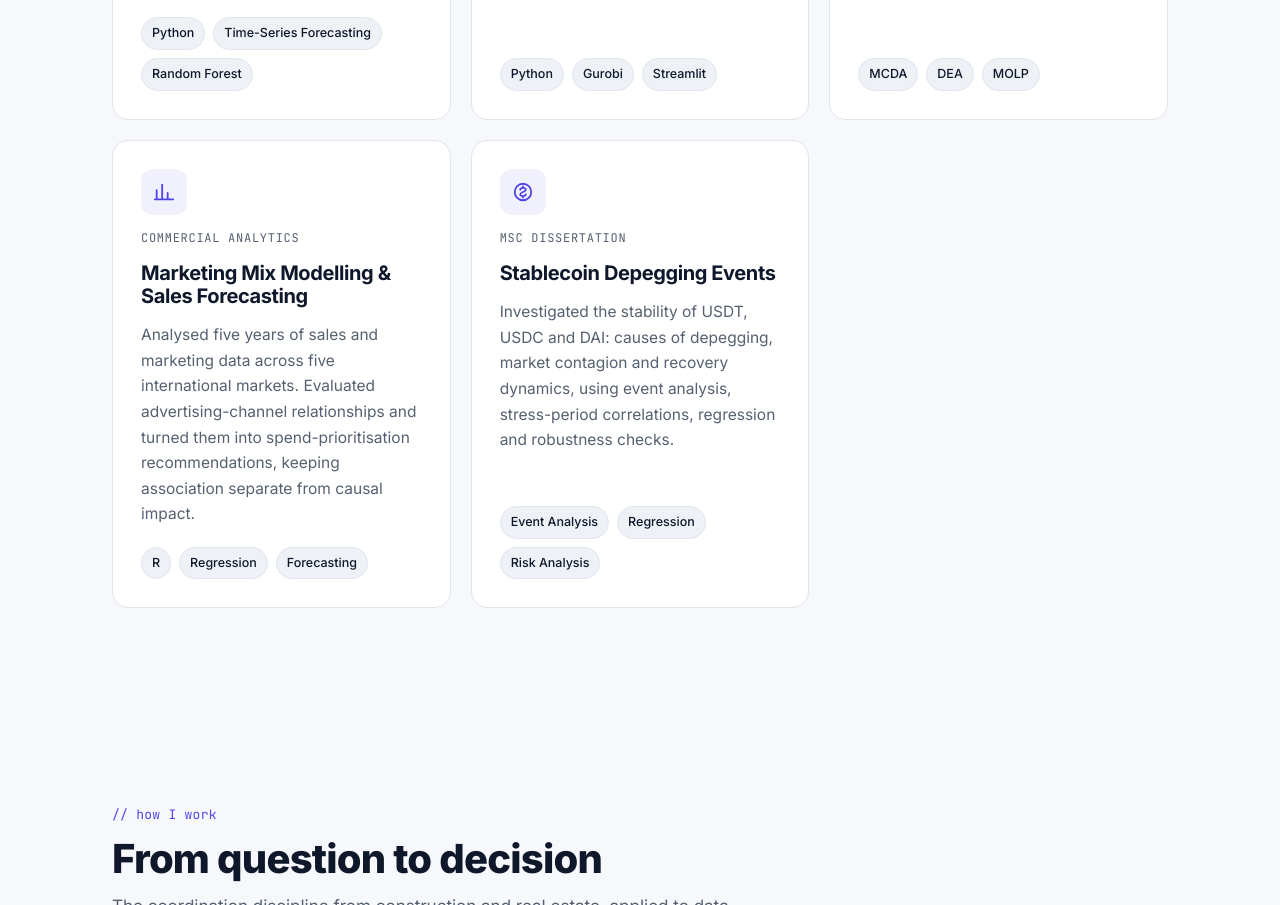
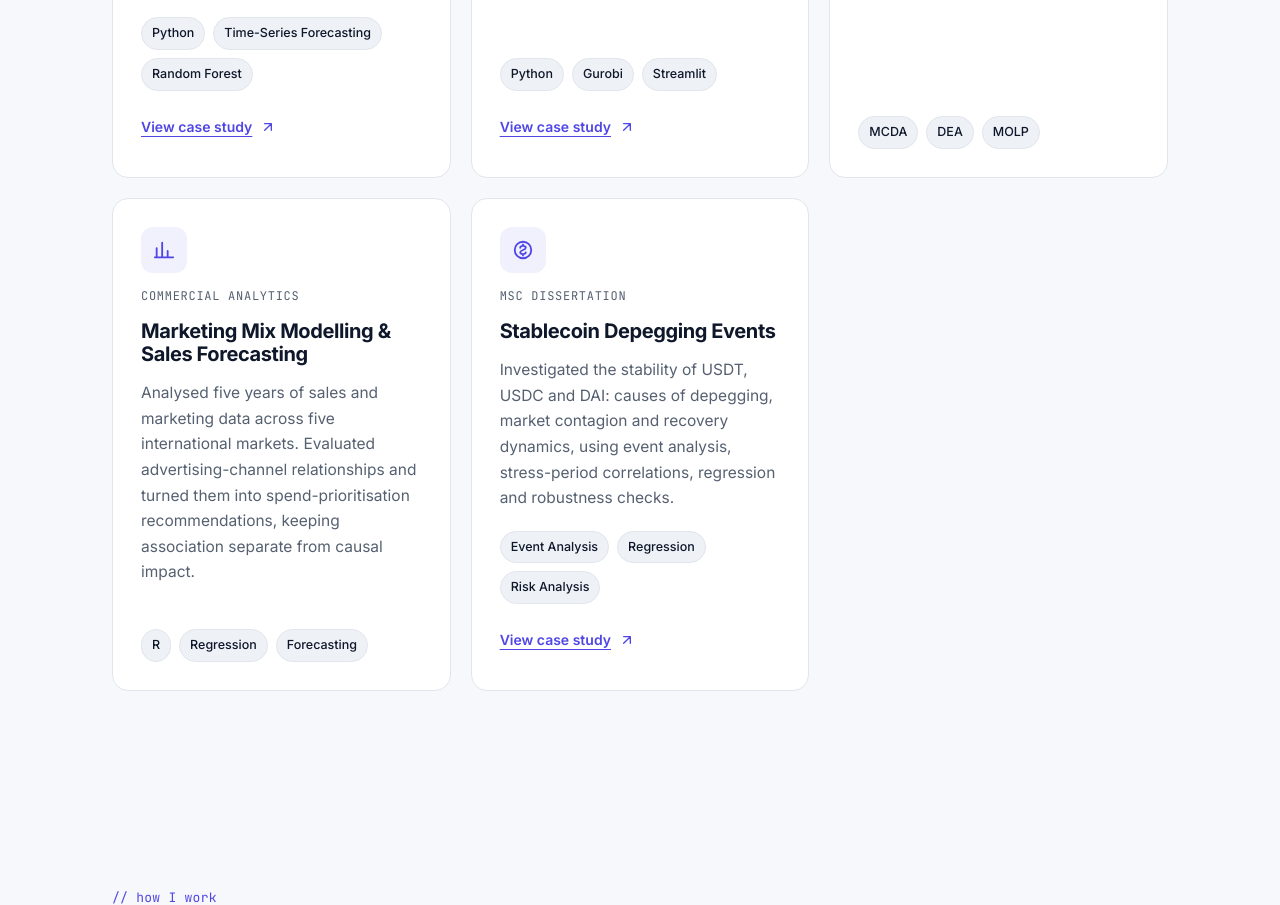
Before and after one commit to renukahulsurkar99/my-portfolio, a plain HTML site: page index.html in a window 1280 px wide. Shown: the part 1830-2735 px from the top of the page. Drawn offline with Linux system fonts and the light colour scheme.

Commit message:
Add case study links to three portfolio projects

```diff
--- a/index.html
+++ b/index.html
@@ -217,6 +217,13 @@
   .project p { color: var(--muted); font-size: 15.5px; }
   .tags { display: flex; flex-wrap: wrap; gap: 8px; margin-top: auto; padding-top: 6px; }
   .tag { font-size: 12.5px; font-weight: 500; padding: 5px 10px; border-radius: 999px; background: var(--surface-2); color: var(--text); border: 1px solid var(--border); }
+  .project-link {
+    display: inline-flex; align-items: center; gap: 8px; align-self: flex-start;
+    min-height: 44px; padding: 8px 0; color: var(--accent); font-size: 14px; font-weight: 600;
+    text-decoration: underline; text-underline-offset: 4px;
+  }
+  .project-link:hover { color: var(--text); }
+  .project-link svg { width: 16px; height: 16px; flex: none; }
 
   /* ---------- Process ---------- */
   .process { display: grid; grid-template-columns: repeat(2, 1fr); gap: 12px; counter-reset: step; }
@@ -428,6 +435,10 @@
           <h3>Ericsson Patent Portfolio Forecasting</h3>
           <p>Compared annual forecasting models and segmentation approaches on 30,118 patent records. An unsegmented Random Forest beat its segmented variants on test RMSE, evidence that added model complexity did not consistently improve accuracy.</p>
           <div class="tags"><span class="tag">Python</span><span class="tag">Time-Series Forecasting</span><span class="tag">Random Forest</span></div>
+          <a class="project-link" href="https://github.com/renukahulsurkar99/Ericsson-Patent-Forecasting#readme" target="_blank" rel="noopener noreferrer" aria-label="View case study for Ericsson Patent Portfolio Forecasting on GitHub (opens in a new tab)">
+            View case study
+            <svg viewBox="0 0 24 24" fill="none" stroke="currentColor" stroke-width="2" stroke-linecap="round" stroke-linejoin="round" aria-hidden="true"><path d="M7 17 17 7M7 7h10v10"/></svg>
+          </a>
         </article>
 
         <article class="project reveal">
@@ -438,6 +449,10 @@
           <h3>A&amp;E Analytics &amp; Staff Scheduling</h3>
           <p>Breach-risk analysis of 8,781 patient records alongside a staff-scheduling case study, with integer-programming models covering availability, workload fairness and skill coverage, delivered through an interactive Streamlit dashboard.</p>
           <div class="tags"><span class="tag">Python</span><span class="tag">Gurobi</span><span class="tag">Streamlit</span></div>
+          <a class="project-link" href="https://github.com/renukahulsurkar99/Python-Analytics-and-Optimisation-#readme" target="_blank" rel="noopener noreferrer" aria-label="View case study for A&amp;E Analytics &amp; Staff Scheduling on GitHub (opens in a new tab)">
+            View case study
+            <svg viewBox="0 0 24 24" fill="none" stroke="currentColor" stroke-width="2" stroke-linecap="round" stroke-linejoin="round" aria-hidden="true"><path d="M7 17 17 7M7 7h10v10"/></svg>
+          </a>
         </article>
 
         <article class="project reveal">
@@ -468,6 +483,10 @@
           <h3>Stablecoin Depegging Events</h3>
           <p>Investigated the stability of USDT, USDC and DAI: causes of depegging, market contagion and recovery dynamics, using event analysis, stress-period correlations, regression and robustness checks.</p>
           <div class="tags"><span class="tag">Event Analysis</span><span class="tag">Regression</span><span class="tag">Risk Analysis</span></div>
+          <a class="project-link" href="https://github.com/renukahulsurkar99/stablecoin-depeg-analysis#readme" target="_blank" rel="noopener noreferrer" aria-label="View case study for Stablecoin Depegging Events on GitHub (opens in a new tab)">
+            View case study
+            <svg viewBox="0 0 24 24" fill="none" stroke="currentColor" stroke-width="2" stroke-linecap="round" stroke-linejoin="round" aria-hidden="true"><path d="M7 17 17 7M7 7h10v10"/></svg>
+          </a>
         </article>      </div>
     </div>
   </section>
```
